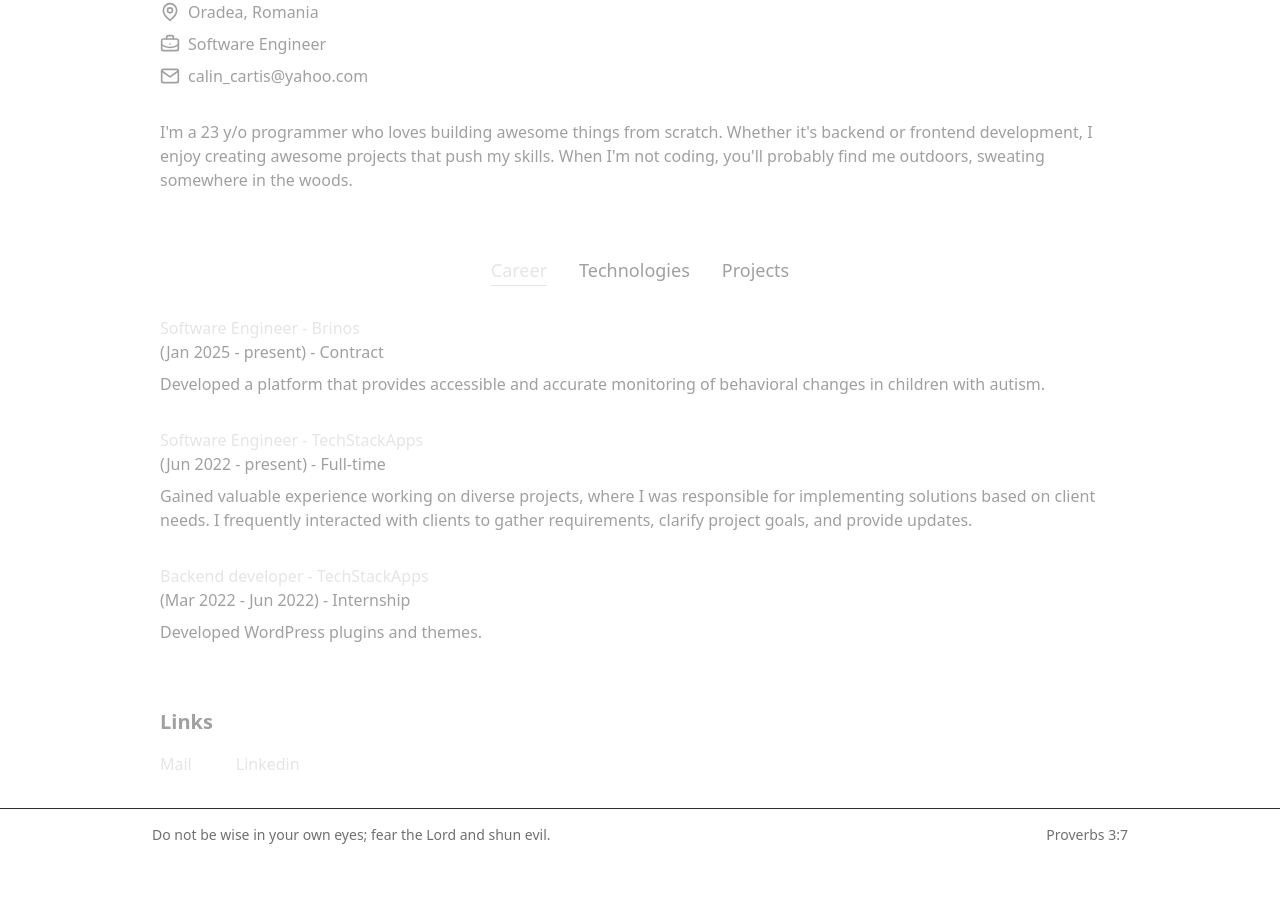
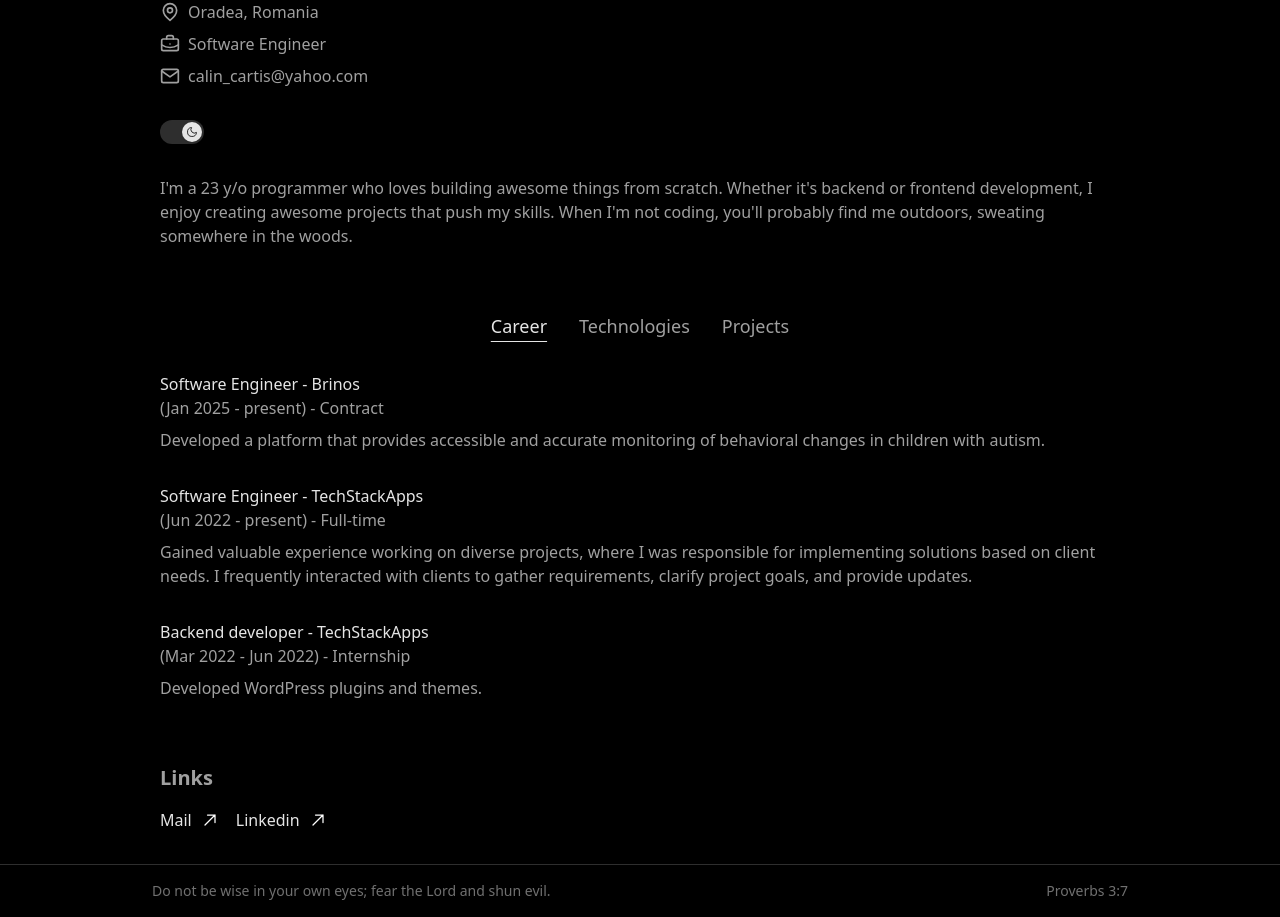
Before and after one commit to CalinCartis/portfolio, a Next.js app: page / in a window 1280 px wide. Shown: the part 480-1397 px from the top of the page. Before the commit the page ends 1341 px from the top, so only its background shows below. Built offline with nearby package versions, Linux system fonts and the light colour scheme.

Commit message:
feat: Light theme added

```diff
--- a/app/globals.css
+++ b/app/globals.css
@@ -1,6 +1,16 @@
 @tailwind base;
 @tailwind components;
 @tailwind utilities;
+
+@layer base {
+  body {
+    @apply transition-colors duration-300;
+  }
+}
+
+.theme-transition {
+  @apply transition-colors duration-300;
+}
 
 :root {
   --background: #ffffff;
--- a/app/page.js
+++ b/app/page.js
@@ -9,6 +9,7 @@ export default function Home() {
   const contentRef = useRef(null);
   const [contentHeight, setContentHeight] = useState(0);
   const [showBackToTop, setShowBackToTop] = useState(false);
+  const [theme, setTheme] = useState('dark');
 
   const getRandomQuote = () => {
     const randomIndex = Math.floor(Math.random() * data.quotes.length);
@@ -35,6 +36,16 @@ export default function Home() {
     return () => window.removeEventListener('scroll', handleScroll);
   }, []);
 
+  useEffect(() => {
+    if (localStorage.theme === 'light') {
+      setTheme('light');
+      document.documentElement.classList.remove('dark');
+    } else {
+      setTheme('dark');
+      document.documentElement.classList.add('dark');
+    }
+  }, []);
+
   const scrollToTop = () => {
     window.scrollTo({
       top: 0,
@@ -42,14 +53,53 @@ export default function Home() {
     });
   };
 
+  const toggleTheme = () => {
+    if (theme === 'dark') {
+      setTheme('light');
+      localStorage.theme = 'light';
+      document.documentElement.classList.remove('dark');
+    } else {
+      setTheme('dark');
+      localStorage.theme = 'dark';
+      document.documentElement.classList.add('dark');
+    }
+  };
+
   return (
-    <div className="min-h-screen text-[#a0a0a0] font-sans flex flex-col">
+    <div className="min-h-screen text-slate-600 dark:text-[#a0a0a0] bg-white dark:bg-black font-sans flex flex-col theme-transition">
       <header className="w-full lg:max-w-5xl mx-auto flex-grow p-6 md:p-8" >
-        <h1 className="text-2xl md:text-5xl font-bold mt-8 md:mt-80 mb-8 md:mb-20 opacity-0 text-[#e5e5e5] animate-fadeIn" role="heading" aria-level="1">Calin Cartis</h1>
+        <h1 className="text-2xl md:text-5xl font-bold mt-8 md:mt-80 mb-8 md:mb-20 opacity-0 text-slate-800 dark:text-[#e5e5e5] animate-fadeIn" role="heading" aria-level="1">Calin Cartis</h1>
 
         <p className="mb-2 opacity-0 animate-fadeIn delay-1 flex gap-2 items-center" aria-label="Location"><svg xmlns="http://www.w3.org/2000/svg" width="20" height="20" viewBox="0 0 24 24" fill="none" stroke="currentColor" strokeWidth="2" strokeLinecap="round" strokeLinejoin="round" className="h-5 w-5"><path d="M20 10c0 6-8 12-8 12s-8-6-8-12a8 8 0 0 1 16 0Z"></path><circle cx="12" cy="10" r="3"></circle></svg>Oradea, Romania</p>
         <p className="mb-2 opacity-0 animate-fadeIn delay-2 flex gap-2 items-center" aria-label="Position"><svg xmlns="http://www.w3.org/2000/svg" width="20" height="20" viewBox="0 0 24 24" fill="none" stroke="currentColor" strokeWidth="2" strokeLinecap="round" strokeLinejoin="round" className="h-5 w-5"><path d="M12 12h.01"></path><path d="M16 6V4a2 2 0 0 0-2-2h-4a2 2 0 0 0-2 2v2"></path><path d="M22 13a18.15 18.15 0 0 1-20 0"></path><rect width="20" height="14" x="2" y="6" rx="2"></rect></svg>Software Engineer</p>
         <p className="mb-8 opacity-0 animate-fadeIn delay-3 flex gap-2 items-center" aria-label="Email"><svg xmlns="http://www.w3.org/2000/svg" width="20" height="20" viewBox="0 0 24 24" fill="none" stroke="currentColor" strokeWidth="2" strokeLinecap="round" strokeLinejoin="round" className="h-5 w-5"><rect x="2" y="4" width="20" height="16" rx="2" ry="2"></rect><path d="M22 6l-10 7L2 6"></path></svg>calin_cartis@yahoo.com</p>
+
+        <button
+          onClick={toggleTheme}
+          className="mb-8 opacity-0 animate-fadeIn delay-4 flex items-center gap-2"
+          aria-label={`Switch to ${theme === 'dark' ? 'light' : 'dark'} theme`}
+        >
+          <div className="relative inline-flex items-center cursor-pointer">
+            <div className={`w-11 h-6 bg-slate-200 peer-focus:outline-none rounded-full peer dark:bg-[#2e2e2e] transition-colors duration-200`}>
+              <div
+                className={`absolute top-[2px] left-[2px] bg-white dark:bg-[#e5e5e5] w-5 h-5 rounded-full transition-transform duration-200 ${
+                  theme === 'dark' ? 'translate-x-5' : 'translate-x-0'
+                } shadow-sm flex items-center justify-center`}
+              >
+                {theme === 'dark' ? (
+                  <svg xmlns="http://www.w3.org/2000/svg" className="h-3 w-3 text-[#2e2e2e]" viewBox="0 0 24 24" fill="none" stroke="currentColor" strokeWidth="2">
+                    <path d="M21 12.79A9 9 0 1 1 11.21 3 7 7 0 0 0 21 12.79z"/>
+                  </svg>
+                ) : (
+                  <svg xmlns="http://www.w3.org/2000/svg" className="h-3 w-3 text-slate-600" viewBox="0 0 24 24" fill="none" stroke="currentColor" strokeWidth="2">
+                    <circle cx="12" cy="12" r="5"/>
+                    <path d="M12 1v2M12 21v2M4.22 4.22l1.42 1.42M18.36 18.36l1.42 1.42M1 12h2M21 12h2M4.22 19.78l1.42-1.42M18.36 5.64l1.42-1.42"/>
+                  </svg>
+                )}
+              </div>
+            </div>
+          </div>
+        </button>
 
         <p className="opacity-0 animate-fadeIn delay-4">
           I&apos;m a 23 y/o programmer who loves building awesome things from scratch. Whether it&apos;s backend or frontend development, I enjoy creating awesome projects that push my skills. When I&apos;m not coding, you&apos;ll probably find me outdoors, sweating somewhere in the woods.
@@ -64,7 +114,7 @@ export default function Home() {
               aria-selected={activeTab === 'career'}
               aria-controls="career-tab"
               id="career-tab-button"
-              className={`cursor-pointer underline-offset-8 hover:text-[#e5e5e5] transition duration-300 ${activeTab === 'career' ? 'text-[#e5e5e5] underline' : ''}`}
+              className={`cursor-pointer underline-offset-8 hover:text-slate-800 dark:hover:text-[#e5e5e5] transition duration-300 ${activeTab === 'career' ? 'text-slate-800 dark:text-[#e5e5e5] underline' : ''}`}
               onClick={() => setActiveTab('career')}
             >
               Career
@@ -74,7 +124,7 @@ export default function Home() {
               aria-selected={activeTab === 'technologies'}
               aria-controls="technologies-tab"
               id="technologies-tab-button"
-              className={`cursor-pointer underline-offset-8 hover:text-[#e5e5e5] transition duration-300 ${activeTab === 'technologies' ? 'text-[#e5e5e5] underline' : ''}`}
+              className={`cursor-pointer underline-offset-8 hover:text-slate-800 dark:hover:text-[#e5e5e5] transition duration-300 ${activeTab === 'technologies' ? 'text-slate-800 dark:text-[#e5e5e5] underline' : ''}`}
               onClick={() => setActiveTab('technologies')}
             >
               Technologies
@@ -84,7 +134,7 @@ export default function Home() {
               aria-selected={activeTab === 'projects'}
               aria-controls="projects-tab"
               id="projects-tab-button"
-              className={`cursor-pointer underline-offset-8 hover:text-[#e5e5e5] transition duration-300 ${activeTab === 'projects' ? 'text-[#e5e5e5] underline' : ''}`}
+              className={`cursor-pointer underline-offset-8 hover:text-slate-800 dark:hover:text-[#e5e5e5] transition duration-300 ${activeTab === 'projects' ? 'text-slate-800 dark:text-[#e5e5e5] underline' : ''}`}
               onClick={() => setActiveTab('projects')}
             >
               Projects
@@ -105,7 +155,7 @@ export default function Home() {
               >
                 {data.career.map((exp, index) => (
                   <div className="mb-8" key={index}>
-                    <h3 className="font-medium text-[#e5e5e5]">{exp.title}</h3>
+                    <h3 className="font-medium text-slate-800 dark:text-[#e5e5e5]">{exp.title}</h3>
                     <p className="mb-2">{exp.date}</p>
                     <p>{exp.description}</p>
                   </div>
@@ -120,7 +170,7 @@ export default function Home() {
               >
                 {data.projects.map((proj, index) => (
                   <div className="mb-8" key={index}>
-                    <h3 className="font-medium text-[#e5e5e5] mb-2">{proj.title}</h3>
+                    <h3 className="font-medium text-slate-800 dark:text-[#e5e5e5] mb-2">{proj.title}</h3>
                     <p className="mb-2 px-5">{proj.description}</p>
                   </div>
                 ))}
@@ -134,7 +184,7 @@ export default function Home() {
               >
                 <div className="grid grid-cols-1 md:grid-cols-2 gap-6">
                   <div>
-                    <h3 className="text-[#e5e5e5] font-medium mb-2">Languages & Frameworks</h3>
+                    <h3 className="text-slate-800 dark:text-[#e5e5e5] font-medium mb-2">Languages & Frameworks</h3>
                     <ul className="list-disc list-outside ml-4 space-y-1">
                       {data.technologies.languages.map((tech, index) => (
                         <li key={index}>{tech}</li>
@@ -142,7 +192,7 @@ export default function Home() {
                     </ul>
                   </div>
                   <div>
-                    <h3 className="text-[#e5e5e5] font-medium mb-2">Databases & Storage</h3>
+                    <h3 className="text-slate-800 dark:text-[#e5e5e5] font-medium mb-2">Databases & Storage</h3>
                     <ul className="list-disc list-outside ml-4 space-y-1">
                       {data.technologies.databases_storage.map((tech, index) => (
                         <li key={index}>{tech}</li>
@@ -150,7 +200,7 @@ export default function Home() {
                     </ul>
                   </div>
                   <div>
-                    <h3 className="text-[#e5e5e5] font-medium mb-2">Cloud & DevOps</h3>
+                    <h3 className="text-slate-800 dark:text-[#e5e5e5] font-medium mb-2">Cloud & DevOps</h3>
                     <ul className="list-disc list-outside ml-4 space-y-1">
                       {data.technologies.cloud_devops.map((tech, index) => (
                         <li key={index}>{tech}</li>
@@ -158,7 +208,7 @@ export default function Home() {
                     </ul>
                   </div>
                   <div>
-                    <h3 className="text-[#e5e5e5] font-medium mb-2">Integrations & Monitoring</h3>
+                    <h3 className="text-slate-800 dark:text-[#e5e5e5] font-medium mb-2">Integrations & Monitoring</h3>
                     <ul className="list-disc list-outside ml-4 space-y-1">
                       {data.technologies.integrations_monitoring.map((tech, index) => (
                         <li key={index}>{tech}</li>
@@ -174,13 +224,38 @@ export default function Home() {
         <section aria-labelledby="links-heading">
           <h2 className="text-xl font-semibold mb-4 opacity-0 animate-fadeIn delay-6">Links</h2>
           <div className="flex gap-4">
-            <a href="mailto:calin_cartis@yahoo.com" className="text-[#e5e5e5] opacity-0 animate-fadeIn delay-7 flex gap-2 items-center" aria-label="Send an email to Calin Cartis">Mail<svg xmlns="http://www.w3.org/2000/svg" width="10" height="10" viewBox="0 0 24 24" fill="none" stroke="currentColor" strokeWidth="2" strokeLinecap="round" strokeLinejoin="round" className="h-5 w-5"><g id="SVGRepo_bgCarrier" strokeWidth="0"></g><g id="SVGRepo_tracerCarrier" strokeLinecap="round" strokeLinejoin="round"></g><g id="SVGRepo_iconCarrier"><path d="M6 18L18 6M18 6H9M18 6V15" stroke="#ffffff" strokeWidth="1.5" strokeLinecap="round" strokeLinejoin="round"></path></g></svg></a>
-            <a href="https://www.linkedin.com/in/calin-cartis-13a947207/" target="_blank" className="text-[#e5e5e5] opacity-0 animate-fadeIn delay-8 flex gap-2 items-center" aria-label="Visit Calin Cartis's LinkedIn profile">Linkedin<svg xmlns="http://www.w3.org/2000/svg" width="10" height="10" viewBox="0 0 24 24" fill="none" stroke="currentColor" strokeWidth="2" strokeLinecap="round" strokeLinejoin="round" className="h-5 w-5"><g id="SVGRepo_bgCarrier" strokeWidth="0"></g><g id="SVGRepo_tracerCarrier" strokeLinecap="round" strokeLinejoin="round"></g><g id="SVGRepo_iconCarrier"><path d="M6 18L18 6M18 6H9M18 6V15" stroke="#ffffff" strokeWidth="1.5" strokeLinecap="round" strokeLinejoin="round"></path></g></svg></a>
+            <a href="mailto:calin_cartis@yahoo.com"
+               className="text-slate-800 dark:text-[#e5e5e5] opacity-0 animate-fadeIn delay-7 flex gap-2 items-center"
+               aria-label="Send an email to Calin Cartis"
+            >
+              Mail
+              <svg xmlns="http://www.w3.org/2000/svg" width="10" height="10" viewBox="0 0 24 24" fill="none" stroke="currentColor" strokeWidth="1.5" strokeLinecap="round" strokeLinejoin="round" className="h-5 w-5">
+                <g id="SVGRepo_bgCarrier" strokeWidth="0"></g>
+                <g id="SVGRepo_tracerCarrier" strokeLinecap="round" strokeLinejoin="round"></g>
+                <g id="SVGRepo_iconCarrier">
+                  <path d="M6 18L18 6M18 6H9M18 6V15" className="stroke-slate-800 dark:stroke-[#ffffff]"></path>
+                </g>
+              </svg>
+            </a>
+            <a href="https://www.linkedin.com/in/calin-cartis-13a947207/"
+               target="_blank"
+               className="text-slate-800 dark:text-[#e5e5e5] opacity-0 animate-fadeIn delay-8 flex gap-2 items-center"
+               aria-label="Visit Calin Cartis's LinkedIn profile"
+            >
+              Linkedin
+              <svg xmlns="http://www.w3.org/2000/svg" width="10" height="10" viewBox="0 0 24 24" fill="none" stroke="currentColor" strokeWidth="1.5" strokeLinecap="round" strokeLinejoin="round" className="h-5 w-5">
+                <g id="SVGRepo_bgCarrier" strokeWidth="0"></g>
+                <g id="SVGRepo_tracerCarrier" strokeLinecap="round" strokeLinejoin="round"></g>
+                <g id="SVGRepo_iconCarrier">
+                  <path d="M6 18L18 6M18 6H9M18 6V15" className="stroke-slate-800 dark:stroke-[#ffffff]"></path>
+                </g>
+              </svg>
+            </a>
           </div>
         </section>
       </main>
 
-      <footer className="w-full text-[#707070] text-sm border-t border-[#2e2e2e] min-h-[53px] opacity-0 animate-fadeIn delay-9">
+      <footer className="w-full text-slate-400 dark:text-[#707070] text-sm border-t border-slate-200 dark:border-[#2e2e2e] min-h-[53px] opacity-0 animate-fadeIn delay-9">
         <div className="w-full lg:max-w-5xl px-4 md:px-6 mx-auto flex flex-col md:flex-row justify-between md:items-center my-4 space-y-2 md:space-y-0">
           <p>{randomQuote.quote}</p>
           <p>{randomQuote.reference}</p>
@@ -189,9 +264,9 @@ export default function Home() {
 
       <button
         onClick={scrollToTop}
-        className={`fixed bottom-8 right-8 bg-[#2e2e2e] text-[#e5e5e5] p-3 rounded-full shadow-lg transition-all duration-300 hover:bg-[#3e3e3e] focus:outline-none focus:ring-2 focus:ring-[#4e4e4e] ${
-          showBackToTop ? 'opacity-100 translate-y-0' : 'opacity-0 translate-y-16'
-        }`}
+        className={`fixed bottom-8 right-8 bg-slate-100 dark:bg-[#2e2e2e] text-slate-800 dark:text-[#e5e5e5] p-3 rounded-full shadow-lg transition-all duration-300
+          hover:bg-slate-200 dark:hover:bg-[#3e3e3e] focus:outline-none focus:ring-2 focus:ring-slate-300 dark:focus:ring-[#4e4e4e]
+          ${showBackToTop ? 'opacity-100 translate-y-0' : 'opacity-0 translate-y-16'}`}
         aria-label="Back to top"
       >
         <svg
--- a/tailwind.config.js
+++ b/tailwind.config.js
@@ -1,5 +1,6 @@
 /** @type {import('tailwindcss').Config} */
 module.exports = {
+  darkMode: 'class',
   content: [
     "./pages/**/*.{js,ts,jsx,tsx,mdx}",
     "./components/**/*.{js,ts,jsx,tsx,mdx}",
```
